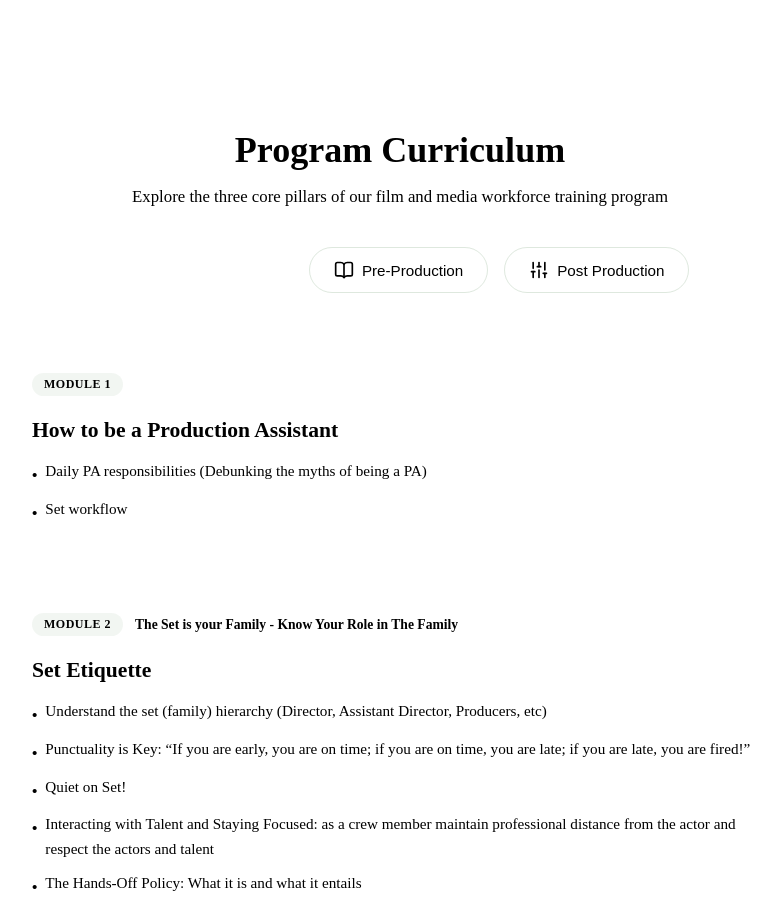
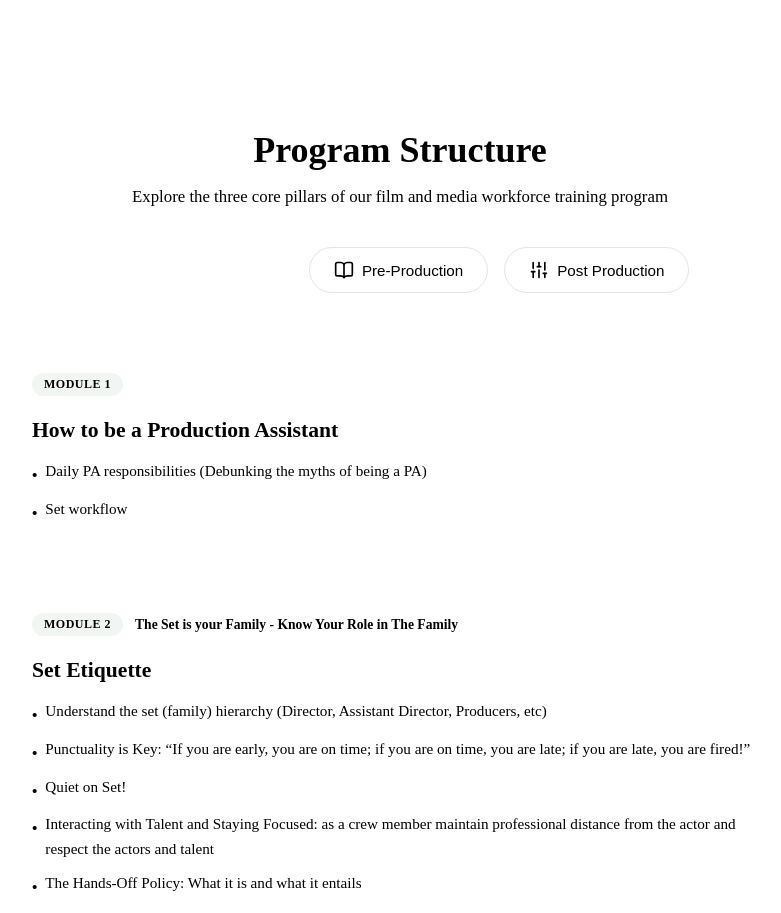
Before and after one commit to Ahmi20/Gardeninitiative, a React (Vite) app: page / in a window 1280 px wide. Shown: the part 1340-2253 px from the top of the page, without its empty margins (240-1021 px from the left). Built offline with nearby package versions, Linux system fonts and the light colour scheme; no server answers; the HTML template or start-up script is replaced by a standard one.

Commit message:
fix: change curriculum id to structure and rename to Program Structure

```diff
--- a/src/components/ProgramDetails.jsx
+++ b/src/components/ProgramDetails.jsx
@@ -221,10 +221,10 @@ const ProgramDetails = () => {
           ))}
         </div>
 
-        {/* Program Pillars / Curriculum */}
-        <div id="curriculum" style={{ marginBottom: '6rem', textAlign: 'center' }}>
+        {/* Program Structure / Curriculum */}
+        <div id="structure" style={{ marginBottom: '6rem', textAlign: 'center' }}>
           <div className="section-divider"></div>
-          <h2 style={{ fontSize: '2.25rem', marginBottom: '0.5rem' }}>Program Curriculum</h2>
+          <h2 style={{ fontSize: '2.25rem', marginBottom: '0.5rem' }}>Program Structure</h2>
           <p style={{ color: 'var(--color-text-muted)', fontSize: '1.05rem', marginBottom: '2.5rem' }}>
             Explore the three core pillars of our film and media workforce training program
           </p>
@@ -302,8 +302,8 @@ const ProgramDetails = () => {
           </div>
         </div>
 
-        {/* Program Structure — Journey Timeline */}
-        <div id="structure" style={{ marginBottom: '5rem' }}>
+        {/* Program Journey — Timeline */}
+        <div id="journey" style={{ marginBottom: '5rem' }}>
           <div style={{ textAlign: 'center', marginBottom: '1rem' }}>
             <div className="section-divider"></div>
             <h2 style={{ fontSize: '2.25rem', marginBottom: '0.5rem' }}>Your Journey</h2>
```
